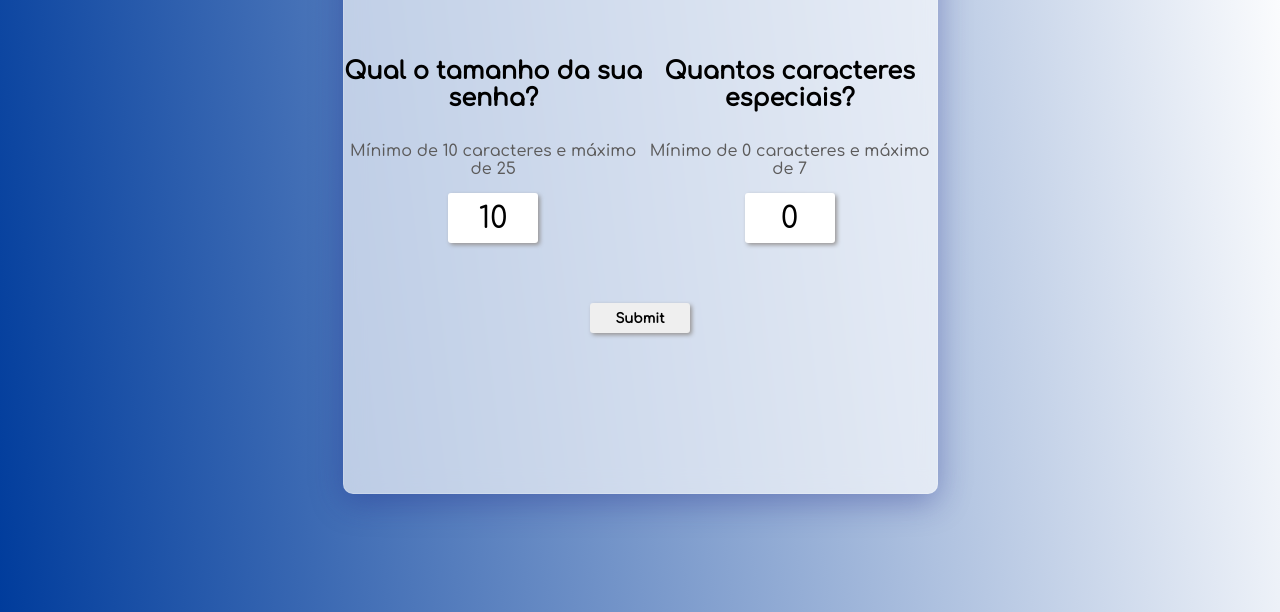
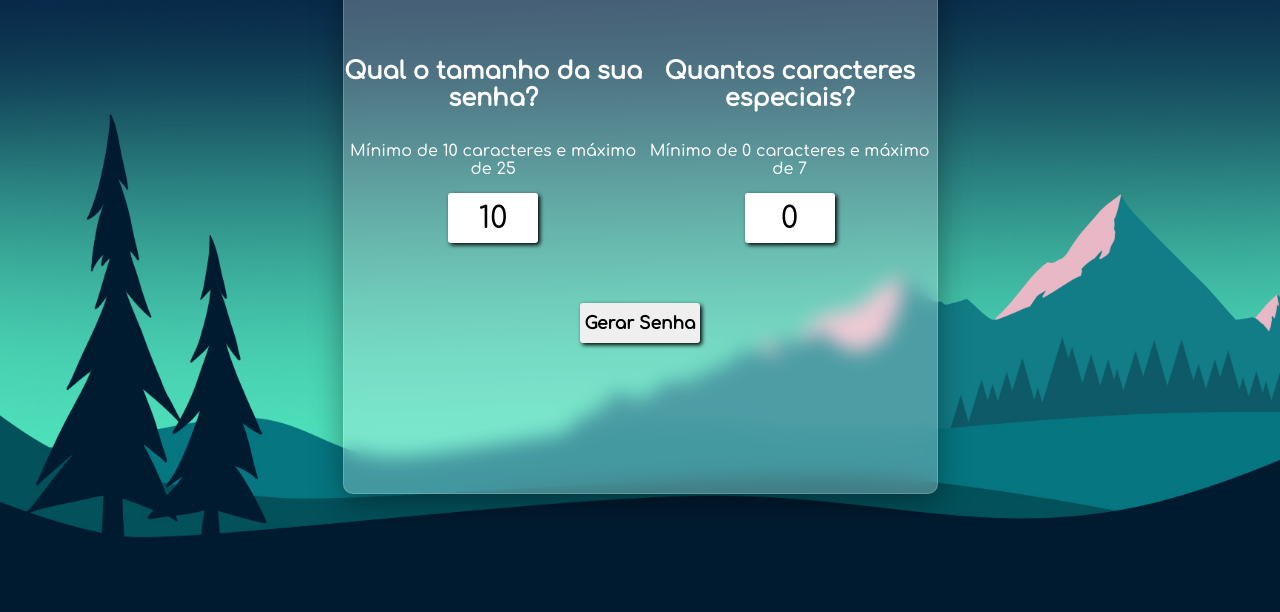
Before and after one commit to pedrolgr/gerador-senha, a plain HTML site: page index.html in a window 1280 px wide. Shown: the part 188-800 px from the top of the page. Drawn offline with Linux system fonts and the light colour scheme.

Commit message:
Background adicionado e mudança nas cores das letras

```diff
--- a/assets/css/style.css
+++ b/assets/css/style.css
@@ -7,11 +7,11 @@
 }
 
 body {
-    background: rgb(0,60,156);
-    background: linear-gradient(83deg, rgba(0,60,156,1) 0%, rgba(255,255,255,1) 100%);
-
+    background-image: url(../img/background.jpg);
+    background-size: cover;
     background-repeat: no-repeat;
     background-attachment: fixed;
+    color: white;
 }
 
 .container{
@@ -20,16 +20,15 @@ body {
 }
 
 .content {
-    border: 1px solid black;
     width: 40%;
     min-width: 593px;
     height: 580px;
     margin: 100px auto;
 
-    background: rgba( 255, 255, 255, 0.65 );
-    box-shadow: 0 8px 32px 0 rgba( 31, 38, 135, 0.37 );
-    backdrop-filter: blur( 10.5px );
-    -webkit-backdrop-filter: blur( 10.5px );
+    background: rgba( 255, 255, 255, 0.25 );
+    box-shadow: 0 8px 32px 0 rgba(0, 0, 0, 0.37);
+    backdrop-filter: blur( 9.5px );
+    -webkit-backdrop-filter: blur( 9.5px );
     border-radius: 10px;
     border: 1px solid rgba( 255, 255, 255, 0.18 );
 }
@@ -59,7 +58,7 @@ h2, p{
 }
 
 p, span{
-    color: rgb(92, 91, 91);
+    color: rgb(255, 255, 255);
 }
 
 .input {
@@ -72,7 +71,7 @@ p, span{
     width: 90px;
     height: 50px;
 
-    box-shadow: 2px 2px 4px #979595;
+    box-shadow: 2px 2px 4px #000000;
     border-radius: 3px;
 }
 
@@ -94,12 +93,13 @@ p, span{
     display: block;
     margin: 0 auto;
     margin-top: 60px;
-    width: 100px;
-    height: 30px;
+    width: 120px;
+    height: 40px;
     border: none;
     border-radius: 3px;
-    box-shadow: 2px 2px 4px #979595;
+    box-shadow: 2px 2px 4px #000000;
     font-weight: bold;
+    font-size: 17px;
 
     cursor: pointer;
 }
@@ -118,6 +118,10 @@ p, span{
     border: none;
     cursor: pointer;
     margin-left: 15px;
+}
+
+#password {
+  text-shadow: 2px 2px 4px #000000;
 }
 
 
--- a/index.html
+++ b/index.html
@@ -27,7 +27,7 @@
                         <span id="error-special-case" class="hidden">Por favor, escolha no mínimo 0 caracteres e no máximo 7</span>
                     </div>
                 </div>
-                <button id="generate"> Submit</button>
+                <button id="generate"> Gerar Senha </button>
 
                 <div id="result">
                     <div id="password"></div>
```
Also changed, not shown: assets/img/background.jpg (added).
